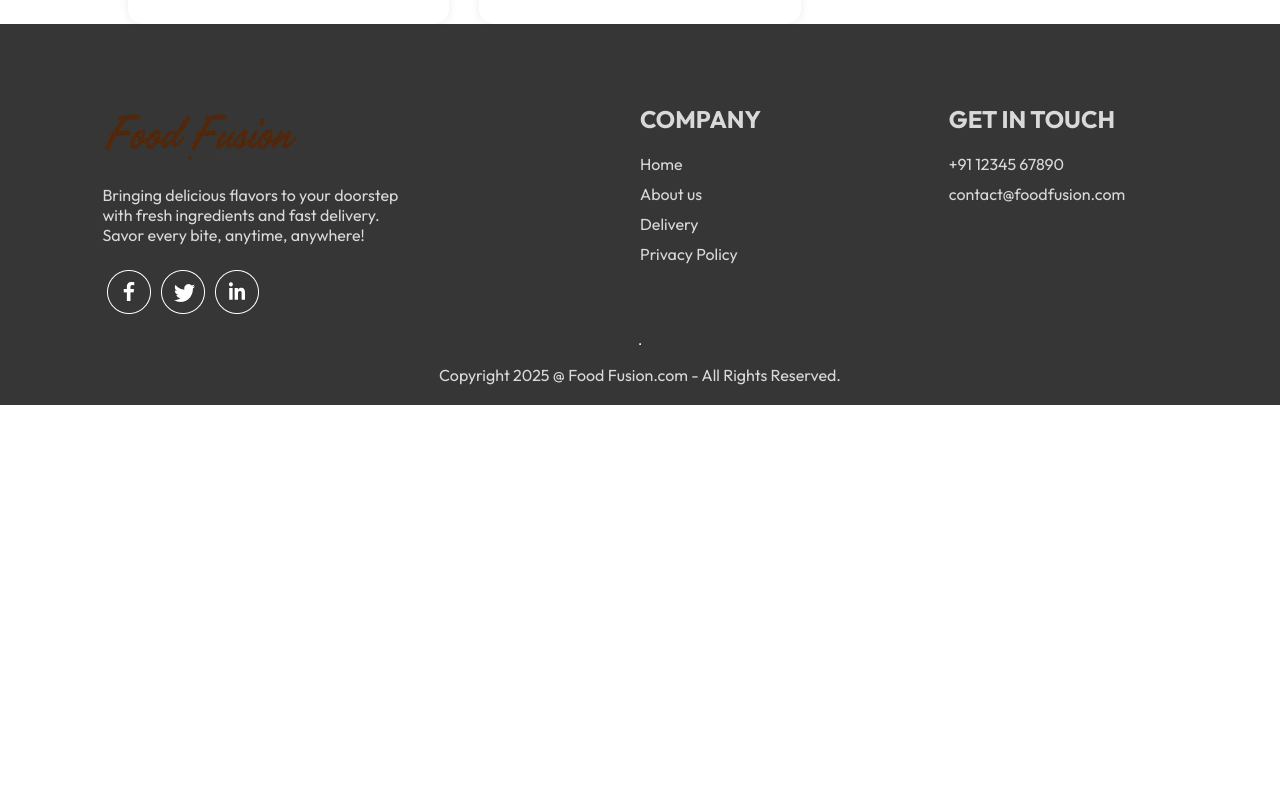
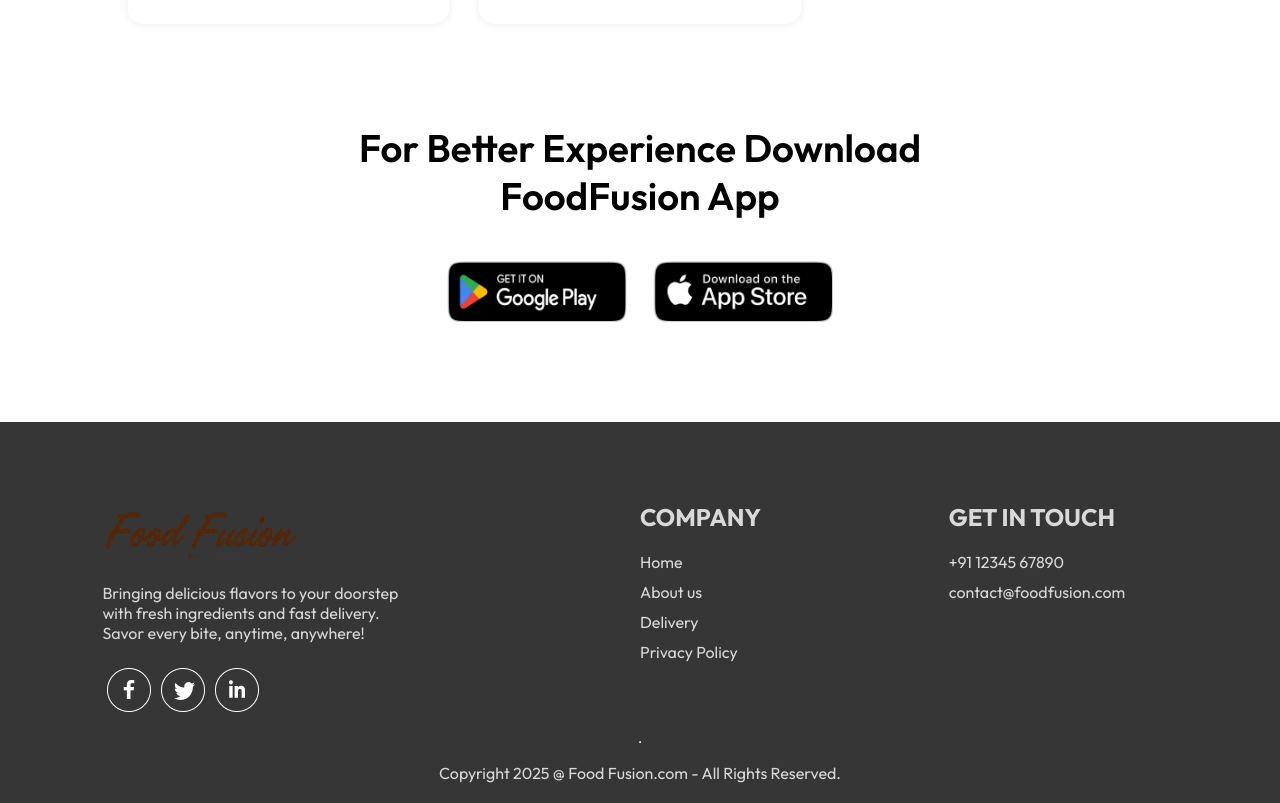
Before and after one commit to Mohan0416/Food-Ordering-Website, a React (Vite) app: page / in a window 1280 px wide. Shown: the part 5960-6763 px from the top of the page. Before the commit the page ends 6365 px from the top, so only its background shows below. Built offline with nearby package versions, Linux system fonts and the light colour scheme.

Commit message:
AppDownload component added

```diff
--- /dev/null
+++ b/src/components/AppDownload/AppDownload.css
@@ -0,0 +1,23 @@
+.app-download{
+    margin: auto auto;
+    margin-top: 100px;
+    font-size: max(3vw,30px);
+    font-weight: 600;
+    text-align: center;
+    margin-bottom: 100px;
+}
+.app-platform{
+    display: flex;
+    justify-content: center;
+    gap: max(2vw,10px);
+    margin-top: 40px;
+}
+.app-platform img{
+    width: max(30vw,120px);
+    max-width: 180px;
+    transition: 0.5s;
+    cursor: pointer;
+}
+.app-platform img:hover{
+    transform : scale(1.05)
+}
--- /dev/null
+++ b/src/components/AppDownload/AppDownload.jsx
@@ -0,0 +1,16 @@
+import React from 'react'
+import './AppDownload.css'
+import { assets } from '../../assets/assets'
+const AppDownload = () => {
+  return (
+    <div className='app-download'>
+        <p>For Better Experience Download <br/> FoodFusion App</p>
+        <div className="app-platform">
+            <img src={assets.play_store} alt="" />
+            <img src={assets.app_store} alt="" />
+        </div>
+    </div>
+  )
+}
+
+export default AppDownload
--- a/src/pages/Home/Home.jsx
+++ b/src/pages/Home/Home.jsx
@@ -3,6 +3,7 @@
 import Header from '../../components/Header/Header'
 import Menu from '../../components/Menu/Menu'
 import Display from '../../components/Display/Display'
+import AppDownload from '../../components/AppDownload/AppDownload'
 
 const Home = () => {
   const [category,setCategory] = useState("All");
@@ -11,6 +12,7 @@
       < Header/>
       < Menu category={category} setCategory={setCategory}/>
       < Display category={category}/>
+      < AppDownload />
     </div>
   )
 }
```
